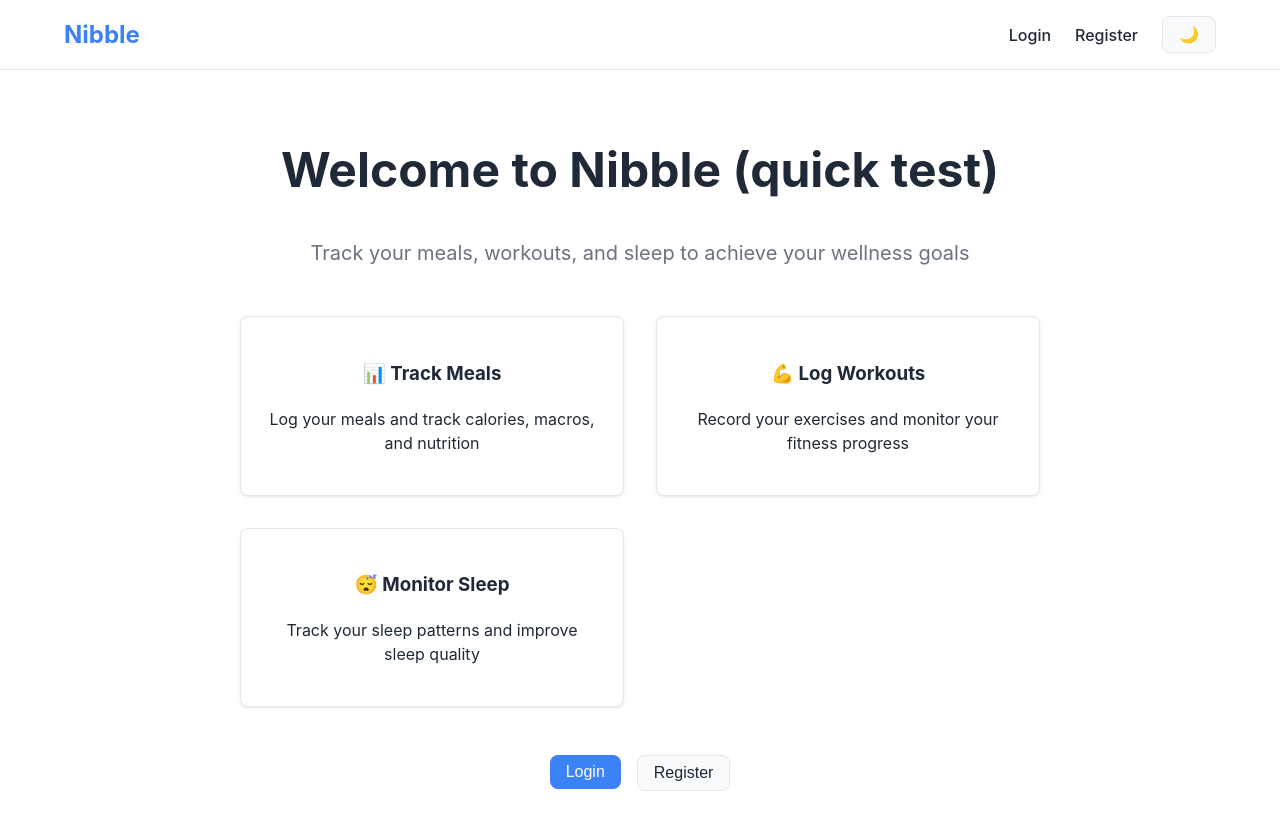
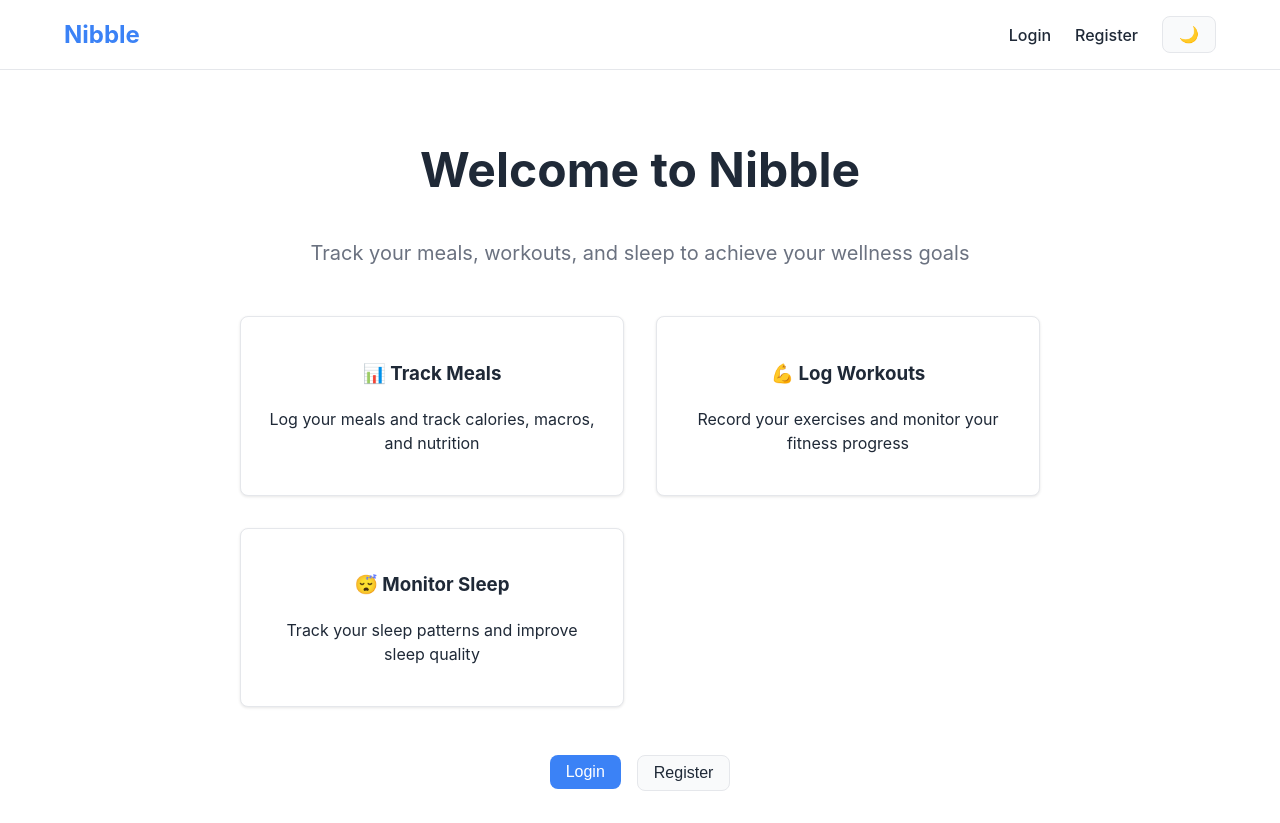
Before and after one commit to GafurCodes/healthlog, a React (Vite) app in the folder apps/web/: page / in a window 1280 px wide. Built offline with nearby package versions, Linux system fonts and the light colour scheme; no server answers.

Commit message:
remove test deploy

```diff
--- a/apps/web/src/pages/HomePage.tsx
+++ b/apps/web/src/pages/HomePage.tsx
@@ -18,7 +18,7 @@ export const HomePage: React.FC = () => {
     <div className={styles.container}>
       <div style={{ maxWidth: '800px', margin: '0 auto', textAlign: 'center' }}>
         <h1 style={{ fontSize: '3rem', margin: '2rem 0' }}>
-          Welcome to Nibble (quick test)
+          Welcome to Nibble
         </h1>
         <p
           style={{
```
